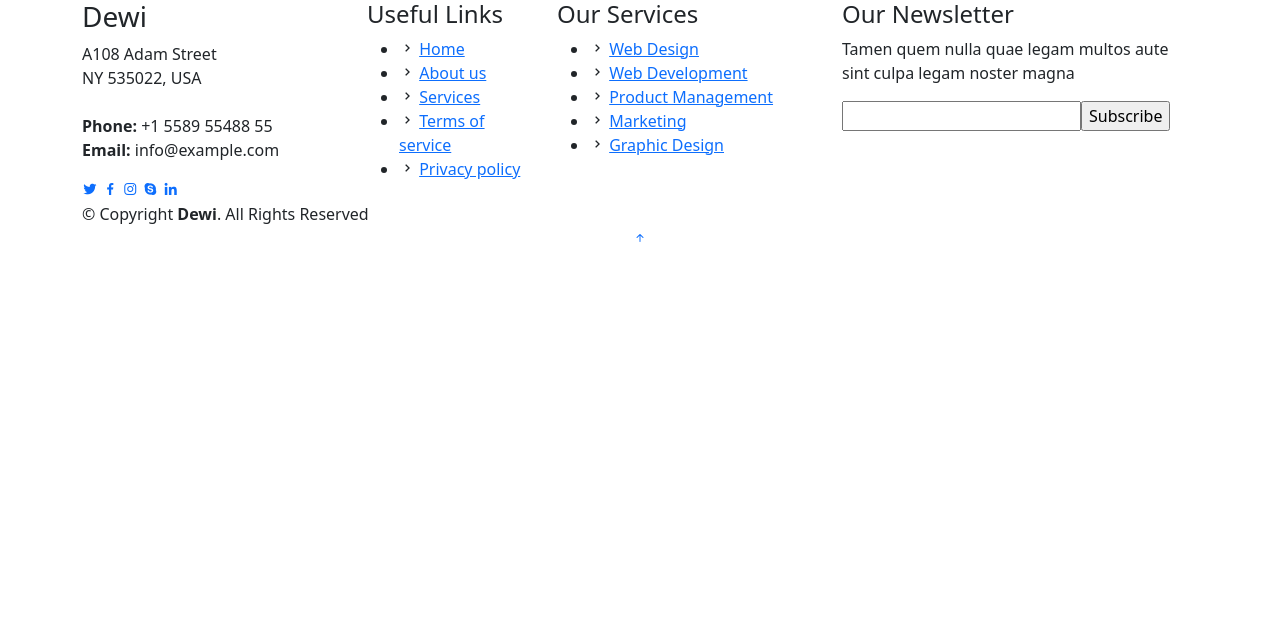
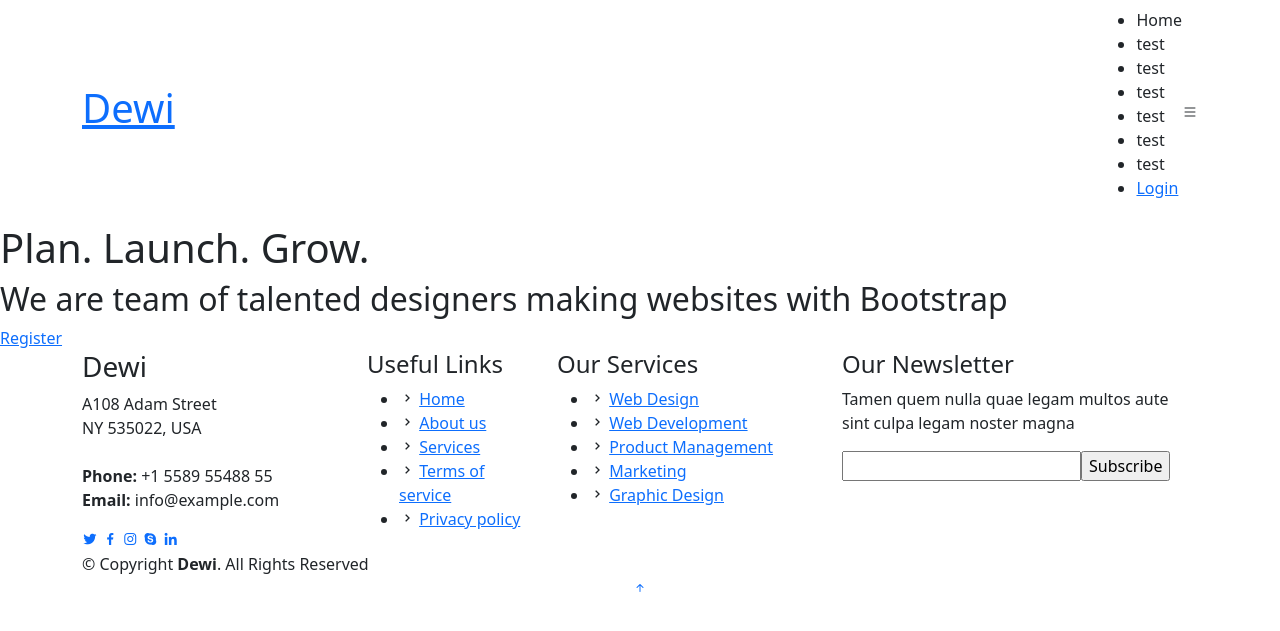
Before and after one commit to Kesheon/MinimumViableProduct, a Flask app: page / in a window 1280 px wide. Shown: the top 631 px of the page. Run offline with Flask 2, Linux system fonts and the light colour scheme; some libraries are stand-ins or nearby versions.

Commit message:
login button on navbar, register button for register html page

```diff
--- a/templates/index.html
+++ b/templates/index.html
@@ -2,27 +2,41 @@
 
 {% block title %}Home{% endblock %}
 
-{% block navlink1 %}<a class="nav-link active" href="{{ url_for('index') }}">Home</a>{% endblock %}
-{% block navlink2 %}<a class="nav-link" href="#">test</a>{% endblock %}
-{% block navlink3 %}<a class="nav-link" href="#">test</a>{% endblock %}
-{% block navlink4 %}<a class="nav-link" href="#">test</a>{% endblock %}
-{% block navlink5 %}<a class="nav-link" href="#">test</a>{% endblock %}
-{% block navlink6 %}<a class="nav-link" href="#">test</a>{% endblock %}
-{% block navlink7 %}<a class="nav-link" href="#">test</a>{% endblock %}
-{% block navlink8 %}<a class="getstarted" href="#">Sign Up</a>{% endblock %}
 
-{% block page_content %}
+{% block bodyheader %}
+<header id="header" class="margin-top"><!--a fixed top so that upon scroll-down the header (which contains the navbar) stays in place-->
+  <div class="container d-flex align-items-center justify-content-between">
+    <h1 class="logo"><a href="{{ url_for('index') }}">Dewi</a></h1>
+    <!-- Uncomment below if you prefer to use an image logo -->
+    <!-- <a href="index.html" class="logo"><img src="static/img/logo.png" alt="" class="img-fluid"></a>-->
+    <nav id="navbar" class="navbar">
+      <ul>
+        <li><a class="nav-link active" href="{{ url_for('index') }}">Home</a></li>
+        <li><a class="nav-link" href="#">test</a></li>
+        <li><a class="nav-link" href="#">test</a></li>
+        <li><a class="nav-link" href="#">test</a></li>
+        <li><a class="nav-link" href="#">test</a></li>
+        <li><a class="nav-link" href="#">test</a></li>
+        <li><a class="nav-link" href="#">test</a></li>
+        <li><a class="getstarted" href="#">Login</a></li>
+      </ul>
+      <i class="bi bi-list mobile-nav-toggle"></i>
+    </nav><!-- .navbar -->
+  </div>
+</header>
+{% endblock %}
 
-<!-- ======= Homepage content ======= -->
+{% block bodysection %}
+<!-- ======= Homepage section (Hero section on template) ======= -->
 <section id="hero">
 	<div class="hero-container" data-aos="fade-up" data-aos-delay="150">
 		<h1>Plan. Launch. Grow.</h1>
 		<h2>We are team of talented designers making websites with Bootstrap</h2>
 		<div class="d-flex">
-			<a href="#about" class="btn-get-started scrollto">Get Started</a>
-			<a href="https://www.youtube.com/watch?v=jDDaplaOz7Q" class="glightbox btn-watch-video"><i class="bi bi-play-circle"></i><span>Watch Video</span></a>
+			<a href="{{ url_for('register') }}" class="btn-get-started scrollto">Register</a>
 		</div>
 	</div>
-</section><!-- End of Homepage content -->
+</section>
+<!-- End of Homepage Section -->
 
 {% endblock %}
```
